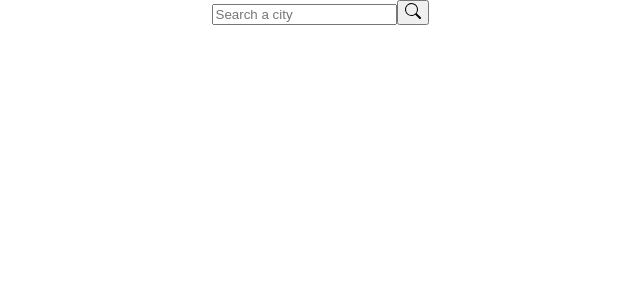
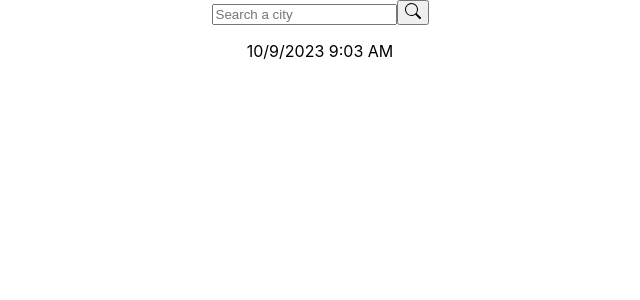
Before and after one commit to Weatherhackers/weather-hack-app, a React (Create React App) app: page / in a window 1280 px wide. Shown: the top 300 px of the page, without its empty margins (320-960 px from the left). Built offline with nearby package versions, Linux system fonts and the light colour scheme; no server answers.

Commit message:
feat: created date and time component

```diff
--- /dev/null
+++ b/src/components/DateTime.jsx
@@ -0,0 +1,13 @@
+export default function DateTime() {
+
+    const date = new Date();
+    // const currentDate = new Intl.DateTimeFormat('en-AU', {weekday: 'long', year: 'numeric', month: 'long', day: 'numeric'}).format(date);
+    const currentDate = date.toLocaleDateString()
+    const currentTime = new Intl.DateTimeFormat('en-AU', {hour: 'numeric', minute: 'numeric'}).format(date).toUpperCase();
+
+    return (
+        <div>
+          <p>{currentDate} {currentTime}</p>
+        </div>
+    )
+}
--- a/src/components/WeatherApp.jsx
+++ b/src/components/WeatherApp.jsx
@@ -3,6 +3,7 @@ import SearchBar from "./SearchBar";
 import WindSpeed from "./WindSpeed";
 import WeatherDescription from './WeatherDescription';
 import Temperature from './Temperature';
+import DateTime from './DateTime';
 
 export default function WeatherApp() {
   const [weatherData, setWeatherData] = useState(null);
@@ -13,6 +14,7 @@ export default function WeatherApp() {
         <SearchBar setWeatherData={setWeatherData} />
       </div>
       <div className="temperatureBlock">
+        <DateTime/>
         <Temperature tempData={weatherData} />
       </div>
       <div className="descriptionBlock">
```
